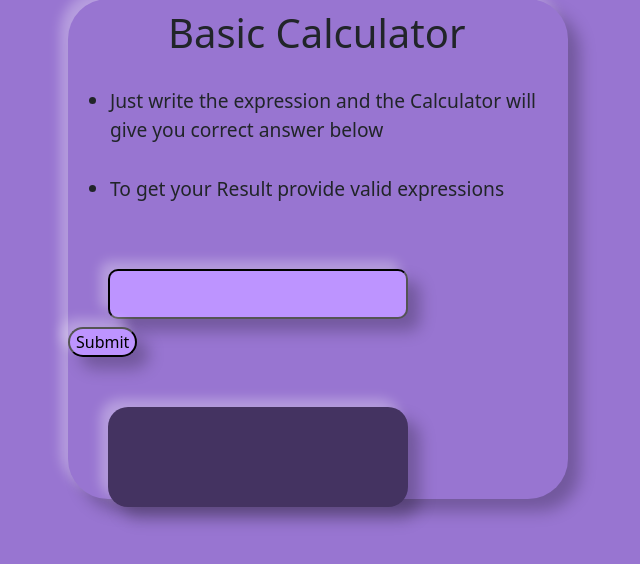
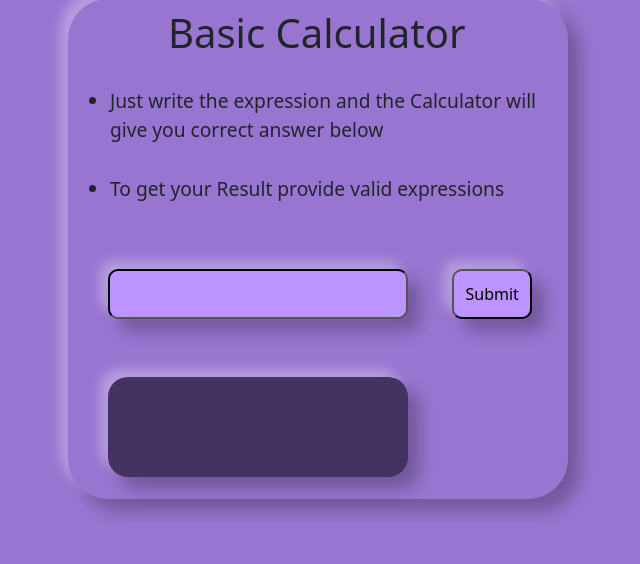
Before and after one commit to Jiganesh/Calculator, a Django app: page / in a window 1280 px wide. Shown: the part 151-715 px from the top of the page, without its empty margins (290-930 px from the left). Run offline with Django 3.2, Linux system fonts and the light colour scheme.

Commit message:
aligned css

```diff
--- a/project/static/project/index.css
+++ b/project/static/project/index.css
@@ -36,7 +36,7 @@
     background-color: #bd94ff;
     border-radius: 10px;
     border-color: black;
-    display: block;
+    display: inline;
     box-shadow:
     12px 12px 16px 0 rgba(0, 0, 0, 0.25),
     -8px -8px 12px 0 rgba(255, 255, 255, 0.3);
@@ -72,7 +72,10 @@
 
 .submit-button{
 
-  border-radius: 20px;
+  border-radius: 10px;
+  border-color: black;
+  height: 50px;
+  width: 80px;
   background-color: #bd94ff;
   box-shadow:
     12px 12px 16px 0 rgba(0, 0, 0, 0.25),
```
